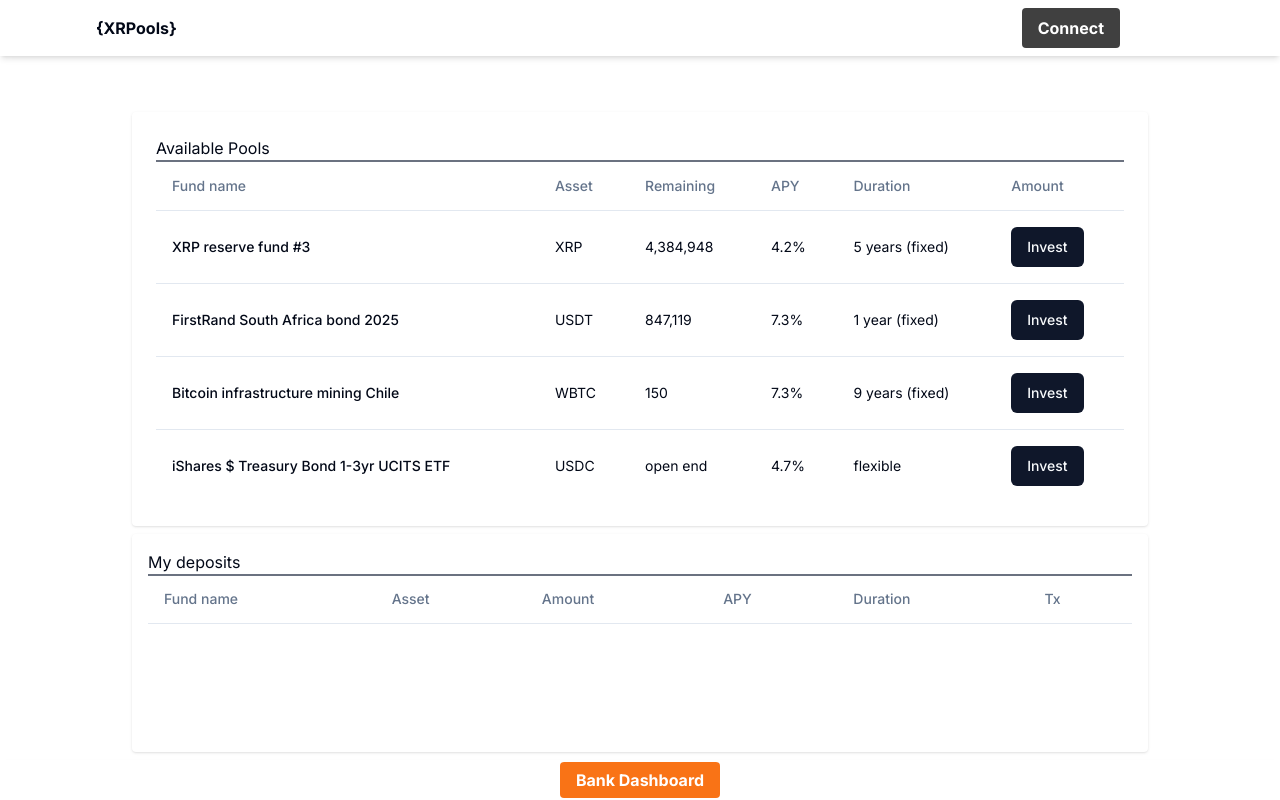
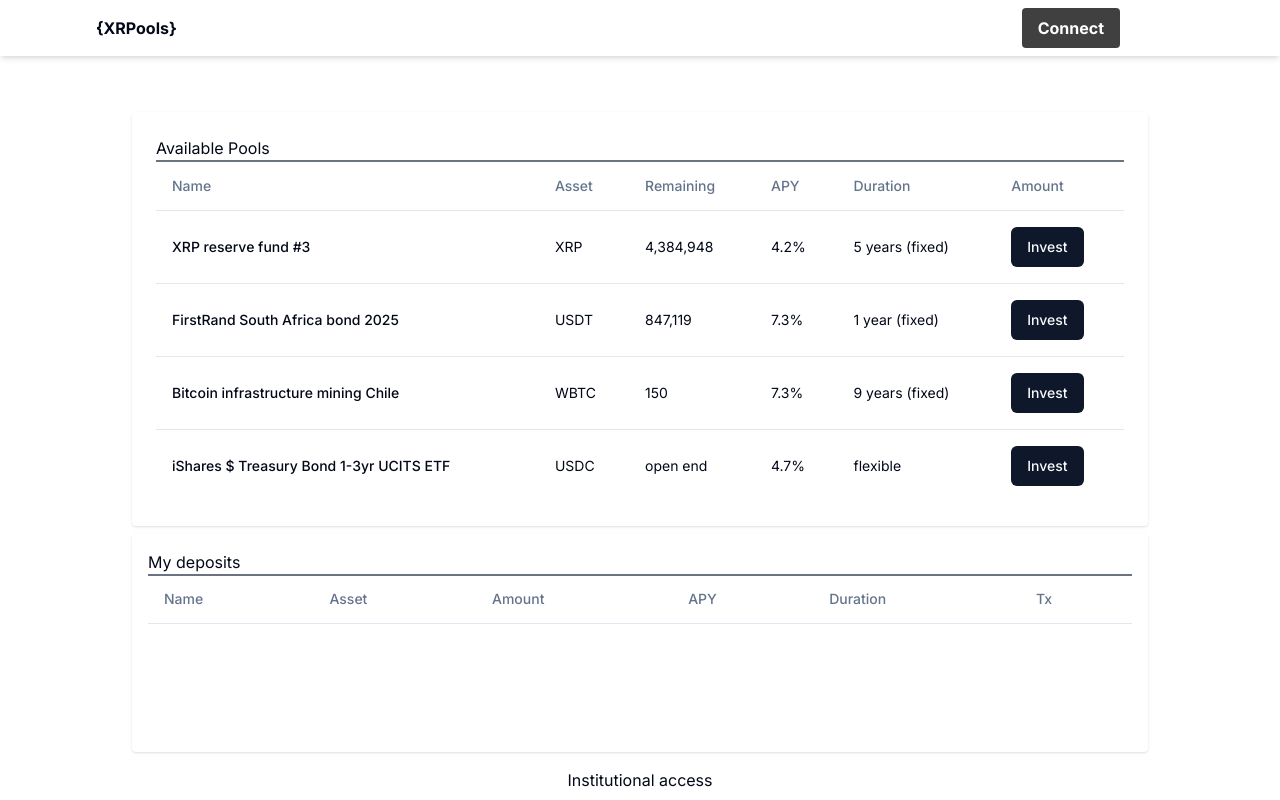
Before and after one commit to xrpools/xrpools, a Next.js app in the folder front_csep/: page / in a window 1280 px wide. Built offline with nearby package versions, Linux system fonts and the light colour scheme.

Commit message:
Footer renamed bank into institutional

```diff
--- a/front_csep/components/Footer.tsx
+++ b/front_csep/components/Footer.tsx
@@ -11,8 +11,8 @@
 
   return (
     <footer className="top-0 left-0 w-full bg-white shadow-md z-10">
-      <div className="mx-auto px-4 py-2 justify-between text-center">
-        <Link href="/bank" className="bg-orange-500 hover:bg-orange-700 text-white font-bold py-2 px-4 rounded">Bank Dashboard</Link>
+        <div className="mx-auto px-4 py-2 justify-between text-center">
+        <Link href="/bank" className="text-black-600 visited:text-black">Institutional access</Link>
       </div>
     </footer>
   );
--- a/front_csep/components/Holdings.tsx
+++ b/front_csep/components/Holdings.tsx
@@ -15,7 +15,7 @@
     <Table>
       <TableHeader>
         <TableRow>
-          <TableHead>Fund name</TableHead>
+          <TableHead>Name</TableHead>
           <TableHead>Asset</TableHead>
           <TableHead>Amount</TableHead>
           <TableHead>APY</TableHead>
--- a/front_csep/components/Pool.tsx
+++ b/front_csep/components/Pool.tsx
@@ -112,7 +112,7 @@
       <Table>
         <TableHeader>
           <TableRow>
-            <TableHead>Fund name</TableHead>
+            <TableHead>Name</TableHead>
             <TableHead>Asset</TableHead>
             <TableHead>Remaining</TableHead>
             <TableHead>APY</TableHead>
```
Also changed, not shown: 1 other file (tests, documents, lock files or other folders).
